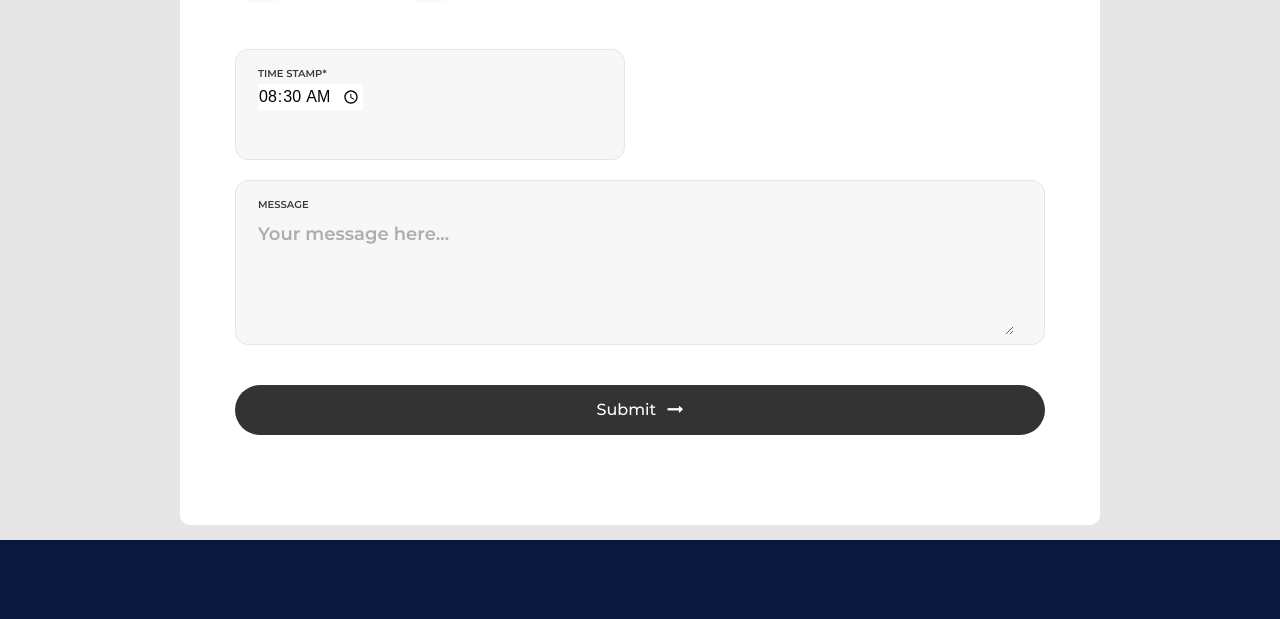
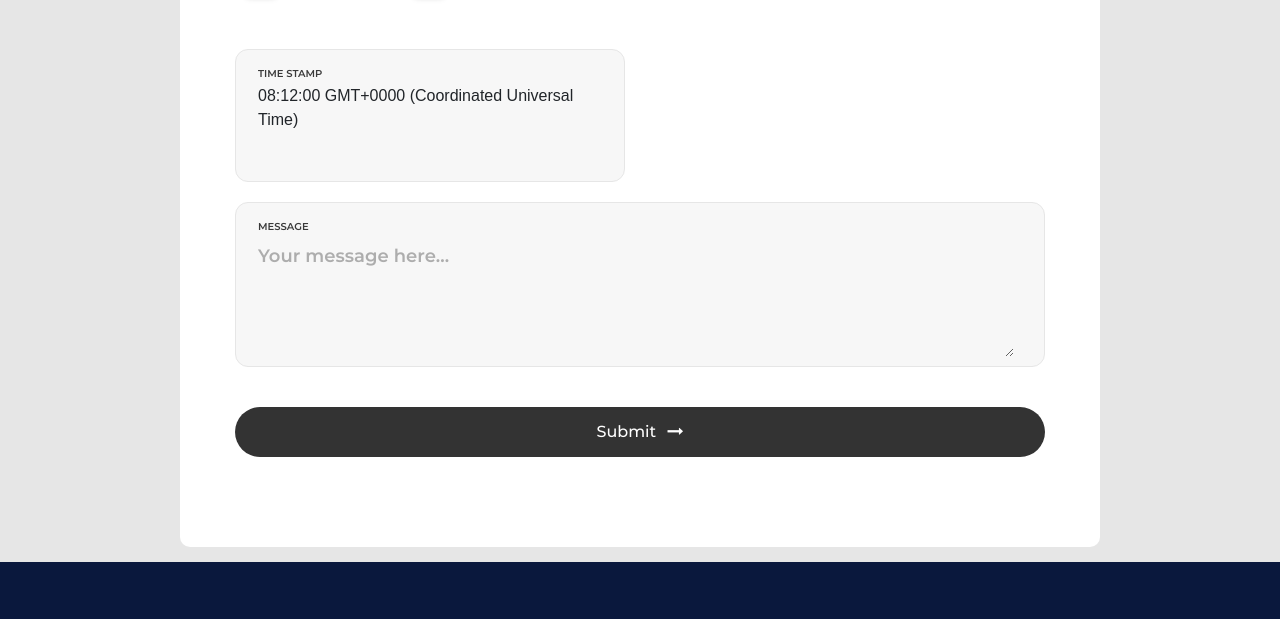
Before and after one commit to sellanyvehicle/frontend_v1, a plain HTML site: page twowheeler.html in a window 1280 px wide. Shown: the part 1243-1862 px from the top of the page. Drawn offline with Linux system fonts and the light colour scheme; files whose address does not match are found by name; a web font is replaced by a local one.

Commit message:
form update

```diff
--- a/twowheeler.html
+++ b/twowheeler.html
@@ -188,8 +188,8 @@
 
 
 				<div class="wrap-input100 validate-input bg1 rs1-wrap-input100" data-validate="Timestamp">
-					<span class="label-input100">Time Stamp*  </span><br>
-					<input type="time" value="08:30" />
+					<span class="label-input100">Time Stamp </span><br>
+					<span id="dtText"></span>
 					<input class="input100" type="text" name="timeStamp"  required>
 				</div>
 
@@ -306,7 +306,8 @@ Copyright &copy;<script>document.write(new Date().getFullYear());</script> All r
 	    });
 	</script>
 	<script>
-			var today = new Date();
+			let today = new Date();
+			today = today.toTimeString();
 document.getElementById('dtText').innerHTML=today;
 	</script>
 
```
